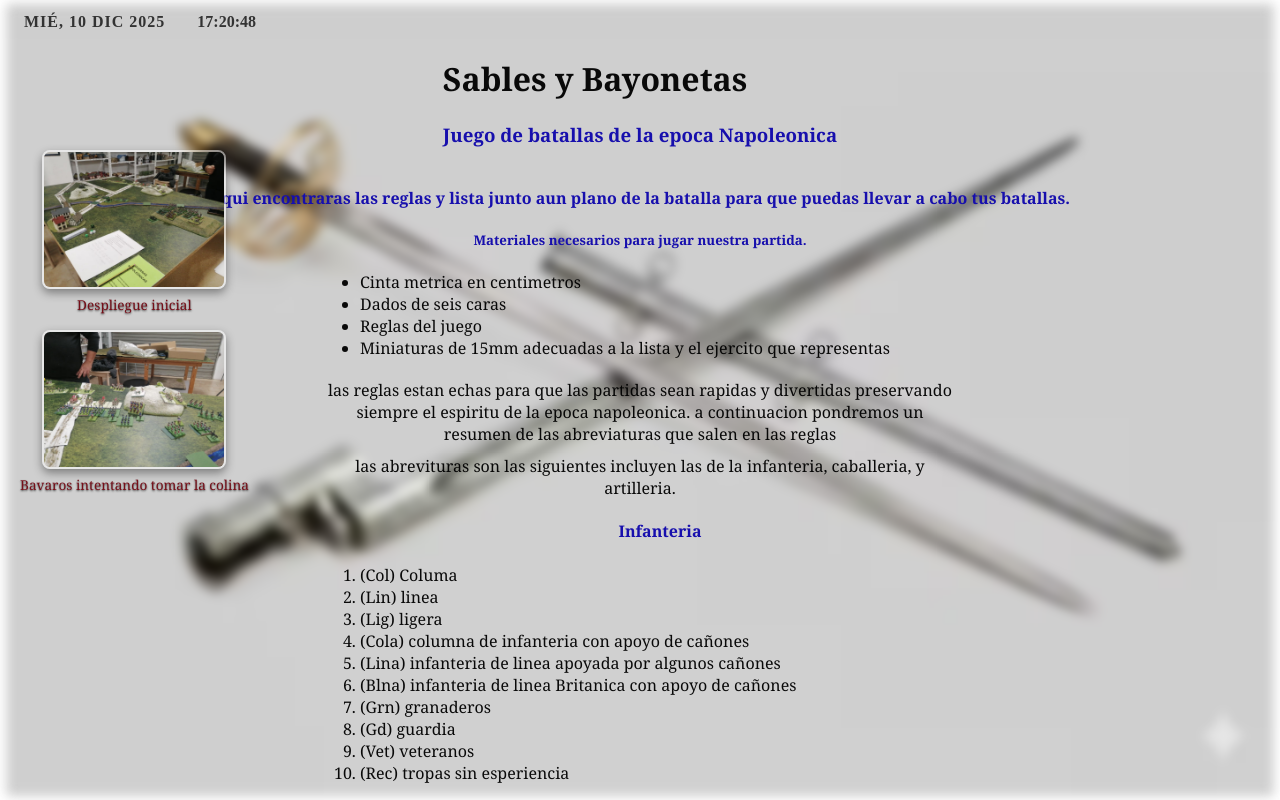
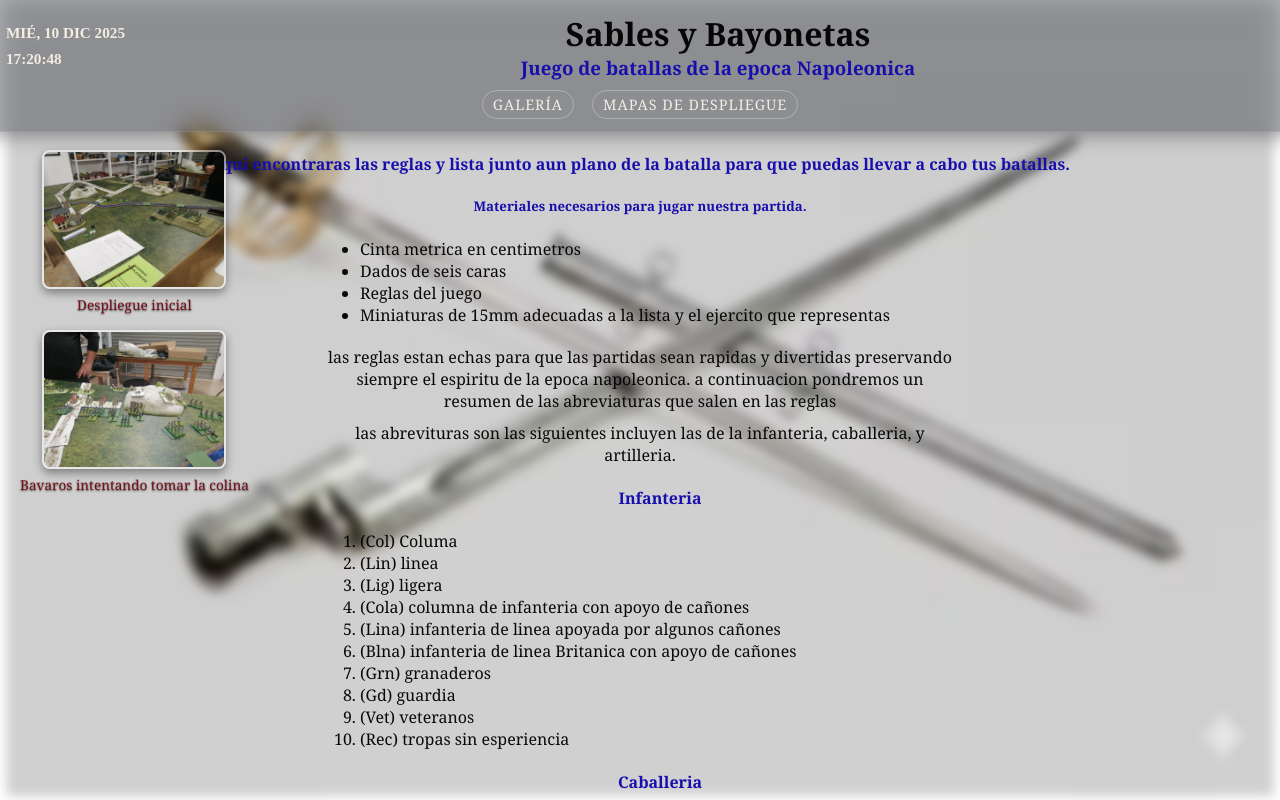
Before and after one commit to Enanosdelcaos1/Sables_y_Bayonetas, a plain HTML site: page index.html in a window 1280 px wide. Shown: the top 800 px of the page. Drawn offline with Linux system fonts and the light colour scheme.

Commit message:
Header fijo y paginas de galeria y mapas

```diff
--- a/css/style.css
+++ b/css/style.css
@@ -1,32 +1,15 @@
-#dateDisplay,
-
 #dateDisplay,
 #clockDisplay {
-    position: absolute;
-    left: 10px;
     font-family: 'Times New Roman', Times, serif;
-    color: #333333;
+    color: #f3ede2;
     background-color: transparent;
-    padding: 5px 8px;
+    padding: 2px 6px;
     border-radius: 4px;
     border: none;
     box-shadow: none;
-    z-index: 1000;
-    text-align: center;
-}
-
-#dateDisplay {
-    top: 10px;
-    font-size: 14px;
+    text-align: right;
     font-weight: bold;
-    letter-spacing: 1px;
-}
-
-#clockDisplay {
-    top: 40px;
-    font-size: 18px;
-    font-weight: bold;
-    color: #181625;
+    font-size: 0.95rem;
 }
 
 
@@ -111,19 +94,73 @@ footer {
 footer p {
     margin: 0;
     }
-
-    .top-bar {
+    .site-header {
+        position: sticky;
+        top: 0;
         width: 100%;
         display: flex;
-        justify-content: flex-start;
+        flex-direction: column;
+        gap: 10px;
+        padding: 12px 16px;
+        background: rgba(18, 20, 34, 0.35);
+        backdrop-filter: blur(10px);
+        border-bottom: 1px solid rgba(255, 255, 255, 0.1);
+        box-shadow: 0 4px 18px rgba(0, 0, 0, 0.35);
+        z-index: 900;
+    }
+
+    .site-header h1,
+    .site-header h3 {
+        margin: 0;
+        text-align: center;
+    }
+
+    .header-main {
+        width: 100%;
+        display: flex;
+        flex-wrap: wrap;
         align-items: center;
+        justify-content: space-between;
         gap: 16px;
-        padding: 8px 16px 0 16px;
-        box-sizing: border-box;
-        position: relative;
-        top: unset;
-        background: transparent;
-        z-index: 1001;
+    }
+
+    .header-text {
+        flex: 1 1 240px;
+        text-align: center;
+    }
+
+    .header-meta {
+        display: flex;
+        flex-direction: column;
+        align-items: flex-start;
+        gap: 4px;
+        min-width: 140px;
+        text-align: left;
+    }
+
+    .site-nav {
+        display: flex;
+        gap: 18px;
+        justify-content: center;
+        flex-wrap: wrap;
+    }
+
+    .site-nav a {
+        text-transform: uppercase;
+        font-size: 0.9rem;
+        letter-spacing: 1px;
+        color: #f3ede2;
+        text-decoration: none;
+        padding: 4px 10px;
+        border: 1px solid rgba(255, 255, 255, 0.3);
+        border-radius: 999px;
+        transition: background 0.2s ease, color 0.2s ease;
+    }
+
+    .site-nav a:hover,
+    .site-nav a:focus {
+        background: rgba(255, 255, 255, 0.2);
+        color: #fff;
     }
 
     .side-images {
@@ -239,16 +276,22 @@ footer p {
 
     @media (max-width: 600px) {
         body {
-            padding-top: 72px;
+            padding-top: 16px;
         }
-        .top-bar {
-            position: sticky;
-            top: 0;
+        .site-header {
+            padding: 10px 12px;
+        }
+        .header-main {
+            flex-direction: column;
+            align-items: center;
+        }
+        .header-meta {
+            align-items: center;
+        }
+        .site-nav {
+            flex-wrap: wrap;
             justify-content: center;
-            padding: 8px 4px 0 4px;
-            background: rgba(255, 255, 255, 0.85);
-            backdrop-filter: blur(6px);
-            z-index: 1001;
+            gap: 10px;
         }
         #dateDisplay, #clockDisplay {
             font-size: 15px;
@@ -267,20 +310,6 @@ footer p {
             max-width: 70%;
             flex: 0 0 auto;
         }
-    }
-    #dateDisplay, #clockDisplay {
-        position: static;
-        font-family: 'Times New Roman', Times, serif;
-        color: #333333;
-        background-color: transparent;
-        padding: 5px 8px;
-        border-radius: 4px;
-        border: none;
-        box-shadow: none;
-        z-index: 1000;
-        text-align: center;
-        font-weight: bold;
-        font-size: 16px;
     }
     .ejercitos {
         margin-top: 20px;
--- a/index.html
+++ b/index.html
@@ -20,15 +20,21 @@
         </div>
     </div>
 
-    <div class="top-bar">
-        <div id="dateDisplay"></div>
-        <div id="clockDisplay"></div>
-    </div>
-
-    <header>
-        <h1>Sables y Bayonetas</h1>
-        <h3>Juego de batallas de la epoca <strong>Napoleonica</strong></h3>
-
+    <header class="site-header">
+        <div class="header-main">
+            <div class="header-meta">
+                <div id="dateDisplay"></div>
+                <div id="clockDisplay"></div>
+            </div>
+            <div class="header-text">
+                <h1>Sables y Bayonetas</h1>
+                <h3>Juego de batallas de la epoca <strong>Napoleonica</strong></h3>
+            </div>
+        </div>
+        <nav class="site-nav">
+            <a href="galeria.html">Galería</a>
+            <a href="mapas.html">Mapas de despliegue</a>
+        </nav>
     </header>
     <section id="reglas">
 
@@ -124,6 +130,22 @@
         Estos ejercitos tienen unidades especiales que los hacen unicos y diferentes unos de otros.
     </P>
 
+    <section id="galeria" class="contenedor-texto">
+        <h4>Galería de batallas</h4>
+        <p>
+            Explora instantáneas de despliegues, escaramuzas y momentos clave de nuestras partidas.
+            Haz clic en las imágenes laterales para ampliarlas gracias al nuevo visor integrado o visita esta sección cada vez que añadamos nuevas fotos.
+        </p>
+    </section>
+
+    <section id="mapas" class="contenedor-texto">
+        <h4>Mapas de despliegue</h4>
+        <p>
+            Aquí reuniremos mapas tácticos listos para imprimir y usar en mesa. Próximamente podrás descargar escenarios
+            históricos con indicaciones de terreno, objetivos y rutas de avance recomendadas.
+        </p>
+    </section>
+
 
 
 
```
Also changed, not shown: galeria.html (added, +49 -0 lines), mapas.html (added, +49 -0 lines).
